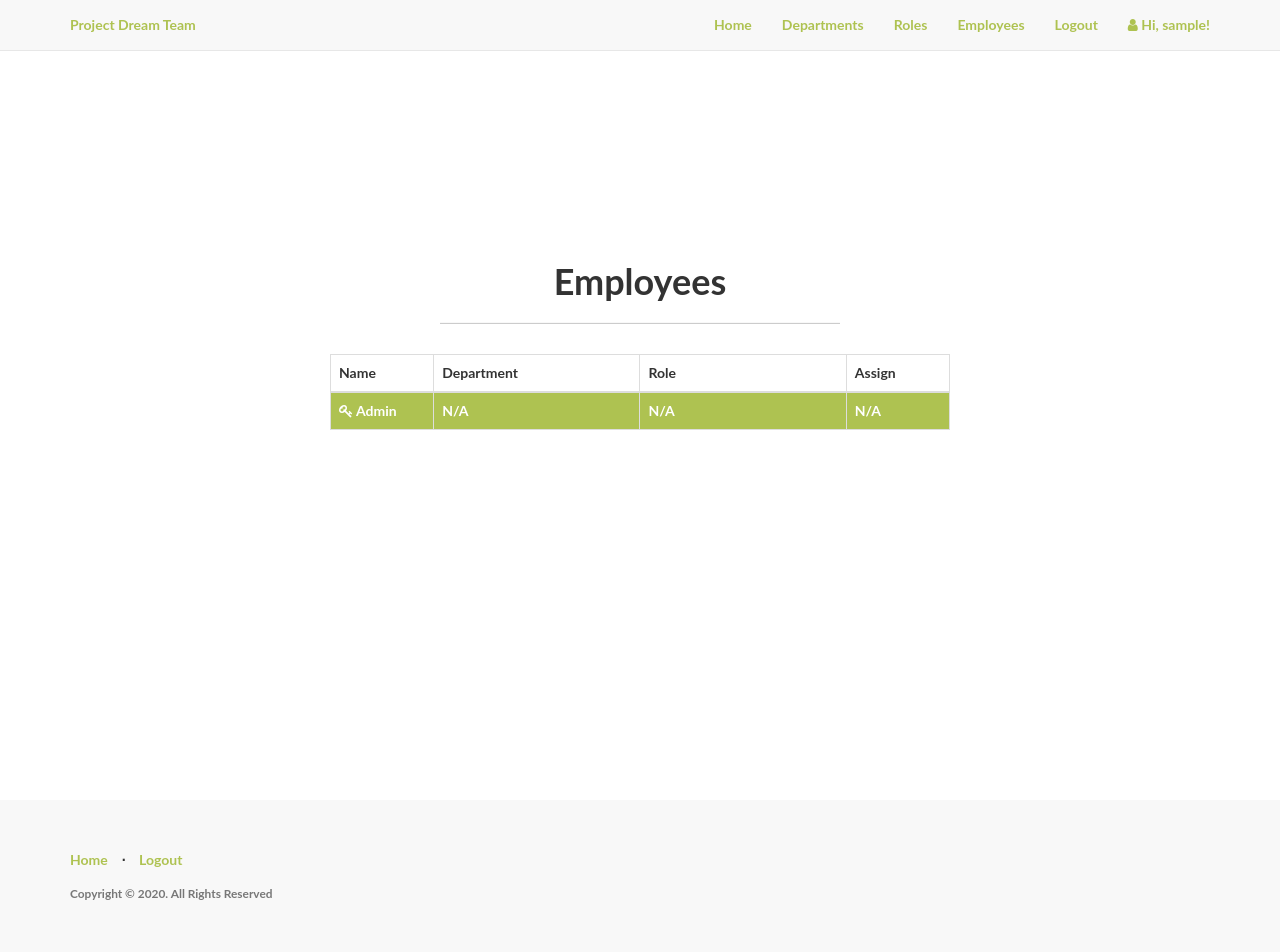
After one commit to nhoxnho73/flask_test, a Flask app: page /admin/employees in a window 1280 px wide. The commit adds this page. Run offline with Flask 2, Linux system fonts and the light colour scheme; a user stored in the database is signed in; tables that the repository leaves empty hold one stand-in row (values such as "Sample post"); parts of the project's set-up code (start-up, migrations or seed data) failed here and were passed over; some libraries are stand-ins or nearby versions.

Commit message:
update employee

```diff
--- a/app/admin/views.py
+++ b/app/admin/views.py
@@ -4,9 +4,9 @@ from flask_login import login_required, current_user
 
 # import blueprint admin
 from . import admin
-from .forms import DepartmentForm
+from .forms import DepartmentForm, RoleForm, EmployeeAssignForm
 from .. import db
-from ..models import Department
+from ..models import Department, Role, Employee
 
 
 def check_admin():
@@ -51,7 +51,7 @@ def add_department():
             # in case department name already exists
             flash('Error: department name already exists.')
 
-        redirect(url_for('admin.list_departments'))
+        return redirect(url_for('admin.list_departments'))
 
     return render_template('admin/departments/department.html', action="Add", add_department=add_department,
                            form=form, title="Add Department")
@@ -100,3 +100,120 @@ def delete_department(id):
 
     return redirect(url_for('admin.list_departments'))
     return render_template(title="Delete Department")
+
+
+@admin.route('/roles', methods=['GET', 'POST'])
+@login_required
+def list_roles():
+    check_admin()
+    roles = Role.query.all()
+    return render_template('/admin/roles/roles.html', roles=roles, title="Roles")
+
+
+@admin.route('/roles/add', methods=['GET', 'POST'])
+@login_required
+def add_role():
+    """
+    add a the role to the database
+    """
+    check_admin()
+
+    add_role = True
+
+    form = RoleForm()
+    if form.validate_on_submit():
+        role = Role(name=form.name.data, description=form.description.data)
+
+        try:
+            # add role to the database
+            db.session.add(role)
+            db.session.commit()
+            flash('You have successfully added a new role')
+
+        except:
+
+            # in case role name already exists
+            flash('Error: role name already exists.')
+
+        return redirect(url_for('admin.list_roles'))
+
+    return render_template('admin/roles/role.html', action="Add", add_role=add_role,
+                           form=form, title="Add Role")
+
+
+@admin.route('/roles/edit/<int:id>', methods=['GET', 'POST'])
+@login_required
+def edit_role(id):
+    """
+    edit a role
+    """
+    check_admin()
+
+    add_role = False
+
+    role = Role.query.get_or_404(id)
+    form = RoleForm(obj=role)
+    if form.validate_on_submit():
+        role.name = form.name.data
+        role.description = form.description.data
+        db.session.commit()
+
+        flash('You have successfully edited the role.')
+
+        # redirect to the role page
+        return render_template(url_for('admin.list_roles'))
+
+    form.description.data = role.description
+    form.name.data = role.name
+    return render_template('admin/roles/role.html', action="Edit", add_role=add_role,
+                           form=form, role=role, title="Edit Role")
+
+
+@admin.route('/roles/delete/<int:id>', methods=['GET', 'POST'])
+@login_required
+def delete_role(id):
+    """
+    Delete a role from the database
+    """
+    check_admin()
+
+    role = Role.query.get_or_404(id)
+    db.session.delete(role)
+    db.session.commit()
+    flash('You have successfully deleted the role.')
+
+    return redirect(url_for('admin.list_roles'))
+    return render_template(title="Delete Role")
+
+@admin.route('/employees')
+@login_required
+def list_employees():
+    """List all employees"""
+
+    check_admin()
+
+    employees = Employee.query.all()
+    return render_template('admin/employees/employees.html', employees=employees, title="Employees")
+
+@admin.route('/employees/assign/<int:id>', methods=['GET', 'POST'])
+@login_required
+def assign_employee(id):
+    """Assign a department and a role to an employee"""
+
+    check_admin()
+
+    employee = Employee.query.get_or_404(id)
+
+    if employee.is_admin:
+        abort(403)
+
+    form = EmployeeAssignForm(obj=employee)
+    if form.validate_on_submit():
+        employee.department = form.department.data
+        employee.role = form.role.data
+        db.session.add(employee)
+        db.session.commit()
+        flash("You have successfull assigned a department and role.")
+
+        return redirect(url_for('admin.list_employees'))
+    return render_template('admin/employees/employee.html', employee=employee, form=form, title="Assign Employee")
--- /dev/null
+++ b/app/templates/admin/employees/employees.html
@@ -0,0 +1,68 @@
+{% import "bootstrap/utils.html" as utils %}
+{% extends "base.html" %}
+{% block title %}Employees{% endblock %}
+{% block body %}
+<div class="content-section">
+  <div class="outer">
+    <div class="middle">
+      <div class="inner">
+        <br/>
+        {{ utils.flashed_messages() }}
+        <br/>
+        <h1 style="text-align:center;">Employees</h1>
+        {% if employees %}
+          <hr class="intro-divider">
+          <div class="center">
+            <table class="table table-striped table-bordered">
+              <thead>
+                <tr>
+                  <th width="15%"> Name </th>
+                  <th width="30%"> Department </th>
+                  <th width="30%"> Role </th>
+                  <th width="15%"> Assign </th>
+                </tr>
+              </thead>
+              <tbody>
+              {% for employee in employees %}
+                {% if employee.is_admin %}
+                    <tr style="background-color: #aec251; color: white;">
+                        <td> <i class="fa fa-key"></i> Admin </td>
+                        <td> N/A </td>
+                        <td> N/A </td>
+                        <td> N/A </td>
+                    </tr>
+                {% else %}
+                    <tr>
+                      <td> {{ employee.first_name }} {{ employee.last_name }} </td>
+                      <td>
+                        {% if employee.department %}
+                          {{ employee.department.name }}
+                        {% else %}
+                          -
+                        {% endif %}
+                      </td>
+                      <td>
+                        {% if employee.role %}
+                          {{ employee.role.name }}
+                        {% else %}
+                          -
+                        {% endif %}
+                      </td>
+                      <td>
+                        <a href="{{ url_for('admin.assign_employee', id=employee.id) }}">
+                          <i class="fa fa-user-plus"></i> Assign
+                        </a>
+                      </td>
+                    </tr>
+                {% endif %}
+              {% endfor %}
+              </tbody>
+            </table>
+          </div>
+        {% endif %}
+        </div>
+      </div>
+    </div>
+  </div>
+</div>
+{% endblock %}
--- a/app/templates/base.html
+++ b/app/templates/base.html
@@ -25,8 +25,8 @@
                       {% if current_user.is_admin %}
                           <li><a href="{{ url_for('home.dashboard') }}">Home</a></li>
                           <li><a href="{{url_for('admin.list_departments')}}">Departments</a></li>
-                          <li><a href="#">Roles</a></li>
-                          <li><a href="#">Employees</a></li>
+                          <li><a href="{{url_for('admin.list_roles')}}">Roles</a></li>
+                          <li><a href="{{url_for('admin.list_employees')}}">Employees</a></li>
                       {% else %}
                           <li><a href="{{ url_for('home.dashboard') }}">Dashboard</a></li>
                       {% endif %}
```
Also changed, not shown: app/admin/forms.py (+18 -1 lines), app/templates/admin/employees/employee.html (added, +25 -0 lines), app/templates/admin/roles/role.html (added, +28 -0 lines), app/templates/admin/roles/roles.html (added, +70 -0 lines).
